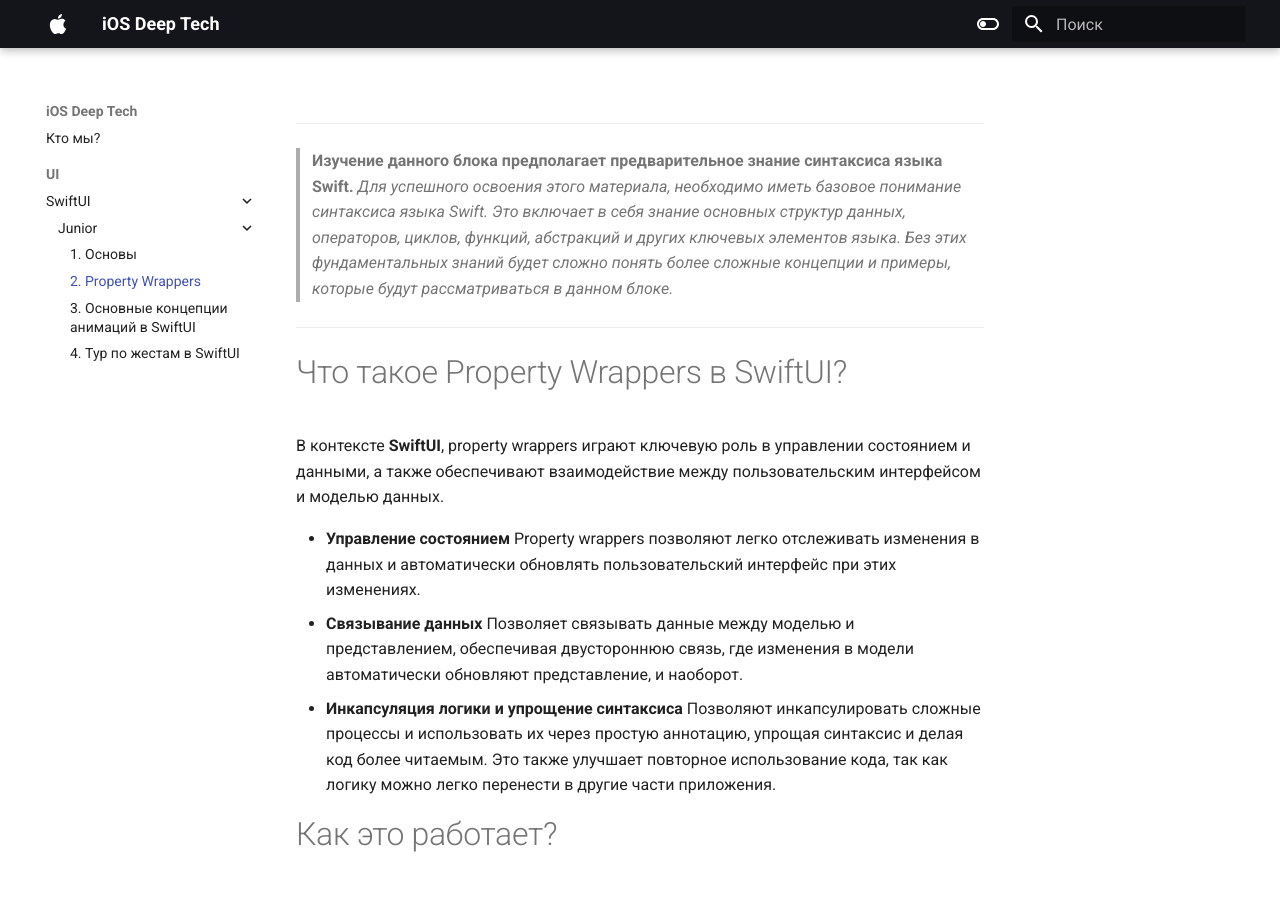
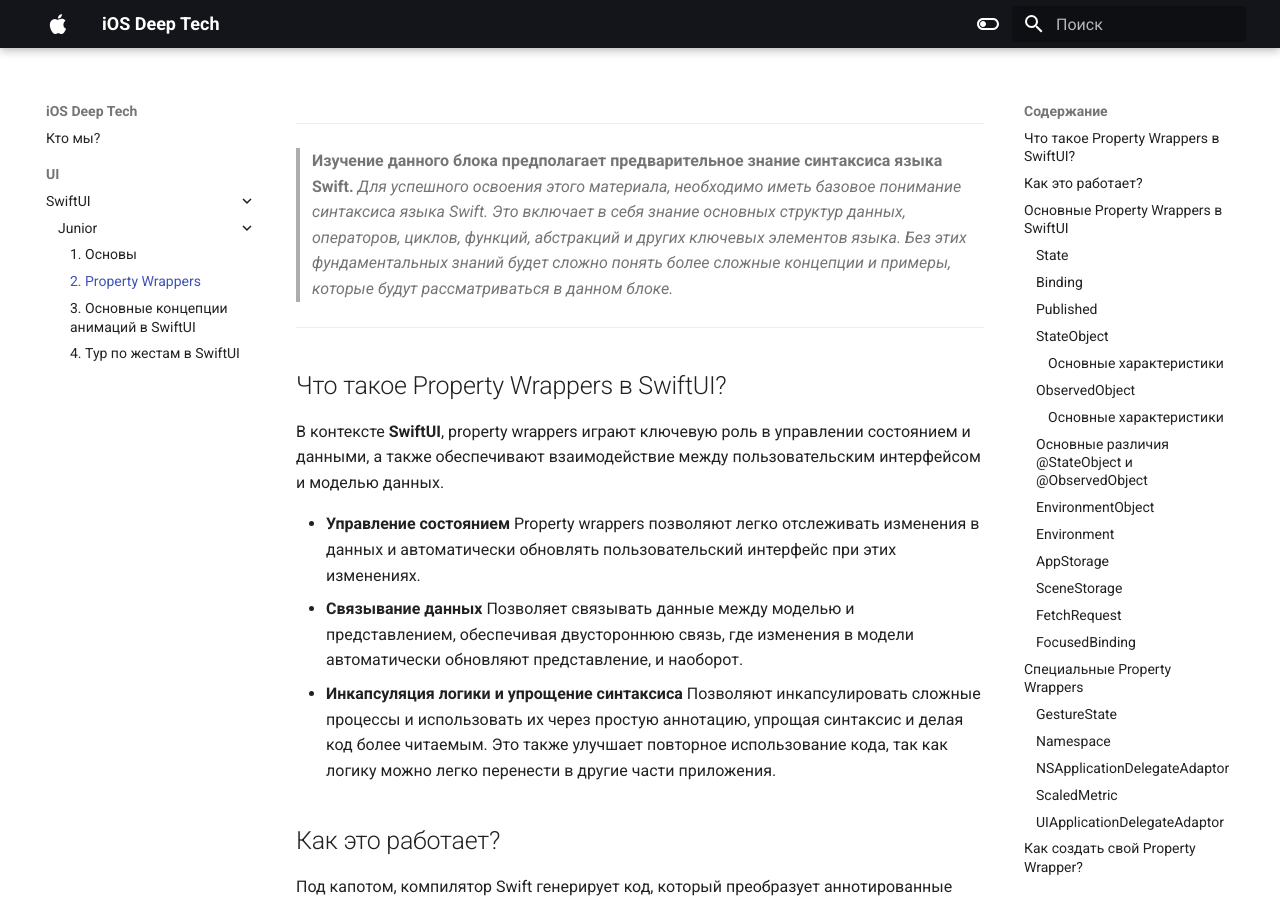
Before and after one commit to iosdeeptech/ios_deep_tech, an MkDocs documentation site: the page built from docs/UI/SwiftUI/Junior/2. Property Wrappers.md, in a window 1280 px wide and 900 px high. Built offline with MkDocs 1.6.1 and Material for MkDocs 9.7.7, drawn with Linux system fonts in a browser that asks for light colours; plug-ins that fetch from the network failed and are left out.

Commit message:
Обновление GIF

```diff
--- a/docs/UI/SwiftUI/Junior/2. Property Wrappers.md
+++ b/docs/UI/SwiftUI/Junior/2. Property Wrappers.md
@@ -7,7 +7,7 @@
 
 ---
 
-# Что такое Property Wrappers в SwiftUI?
+## Что такое Property Wrappers в SwiftUI?
 
 В контексте **SwiftUI**, property wrappers играют ключевую роль в управлении состоянием и данными, а также обеспечивают взаимодействие между пользовательским интерфейсом и моделью данных.
 
@@ -18,7 +18,7 @@
 - **Инкапсуляция логики и упрощение синтаксиса**
 Позволяют инкапсулировать сложные процессы и использовать их через простую аннотацию, упрощая синтаксис и делая код более читаемым. Это также улучшает повторное использование кода, так как логику можно легко перенести в другие части приложения.
 
-# Как это работает?
+## Как это работает?
 
 Под капотом, компилятор Swift генерирует код, который преобразует аннотированные свойства в более сложные конструкции. В каждом случае генерируется скрытое свойство для хранения состояния обертки, а доступ к основному свойству осуществляется через геттеры и сеттеры wrappedValue.
 
```
Also changed, not shown: docs/UI/SwiftUI/Junior/3. Основные концепции анимаций в SwiftUI.md (+1 -3 lines).
